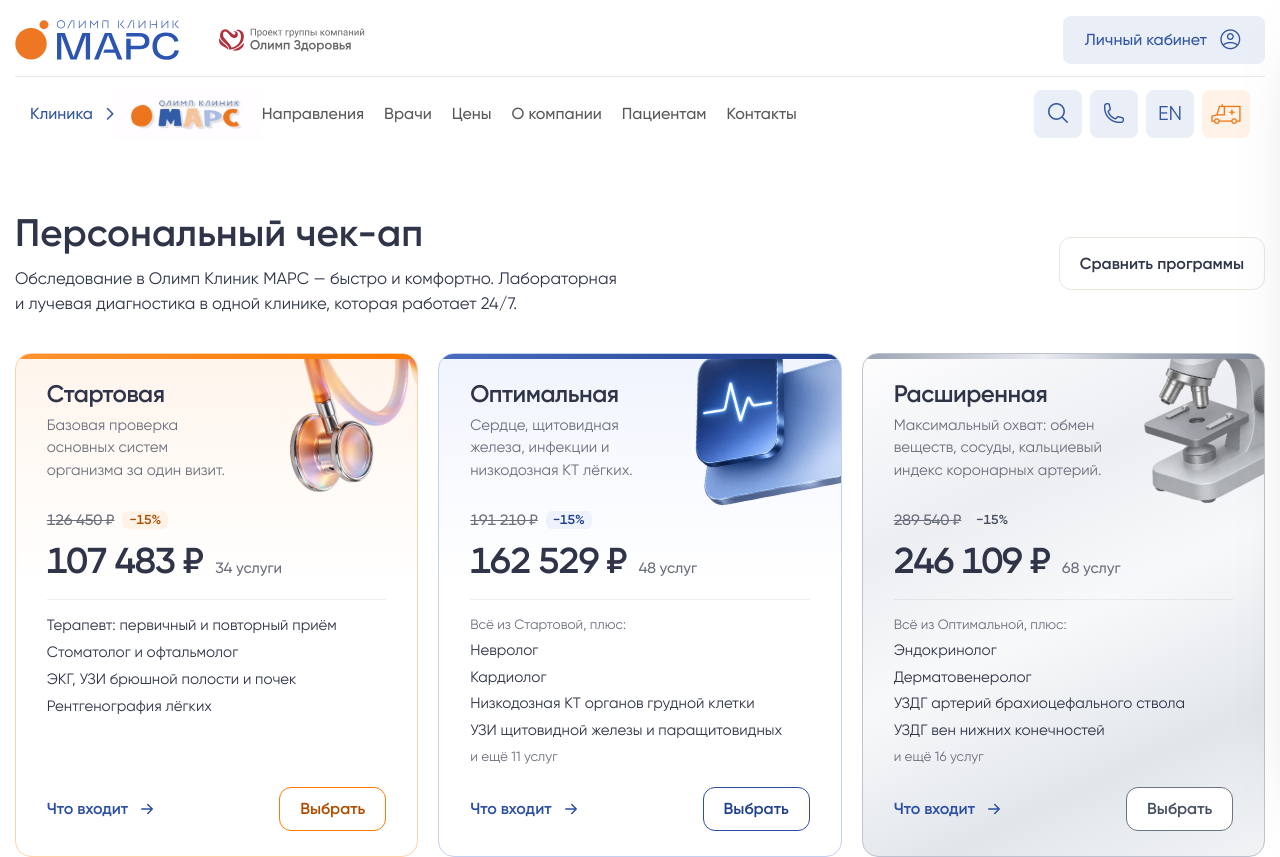
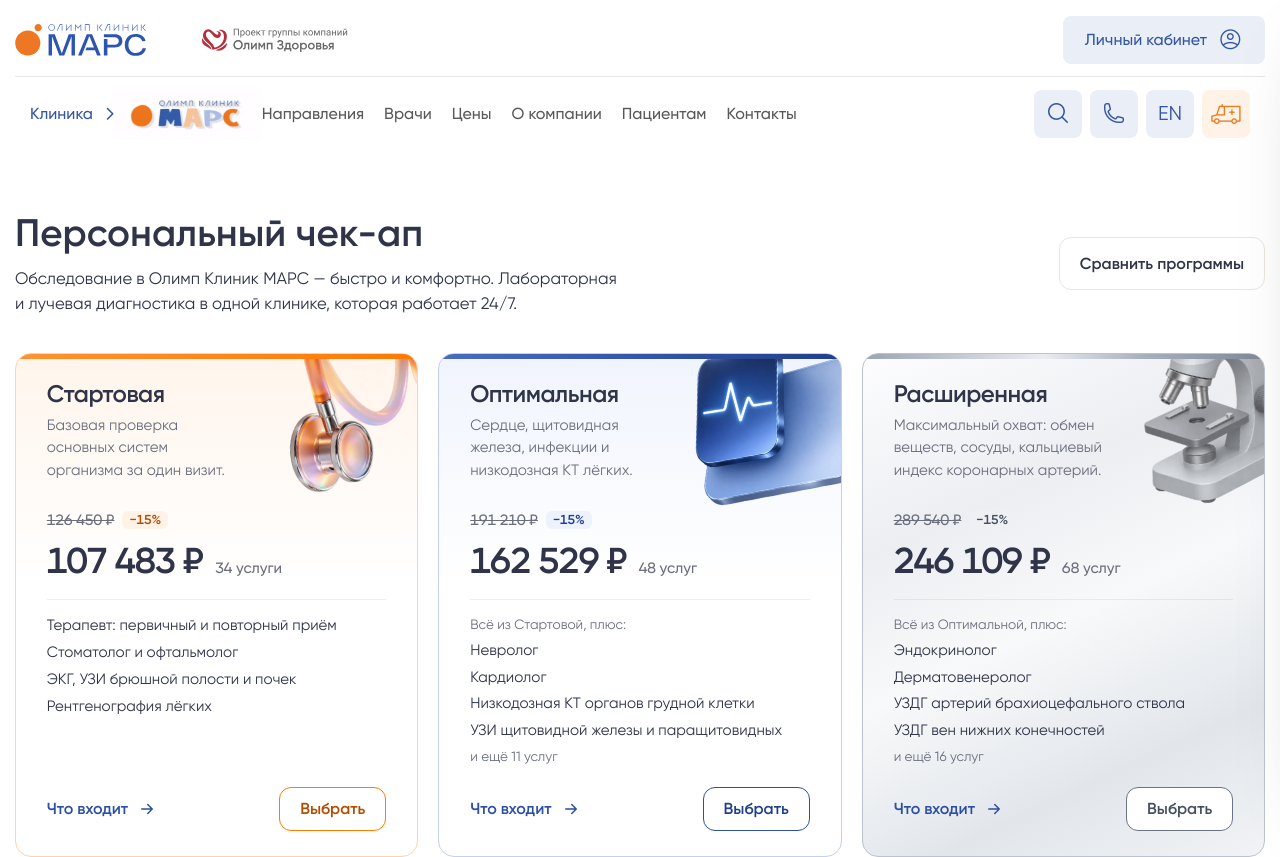
Before and after one commit to IvanMayorov/mars-clinic-checkup, a plain HTML site: page v5.html in a window 1280 px wide. Shown: the top 857 px of the page. Drawn offline with Linux system fonts and the light colour scheme.

Commit message:
v5: логотип в шапке меньше, больше воздуха

```diff
--- a/v5.html
+++ b/v5.html
@@ -731,12 +731,12 @@ body.s1 #phead p{margin:0;max-width:48em;font-size:clamp(16px,1.3vw,20px);color:
 @media(max-width:767px){.checkup-contact-links{width:100%}.checkup-phone{flex-basis:100%}}
 
 /* шапка: логотип МАРС из брендбука + Олимп Здоровье */
-.ss .b-header .header__top .links-wrapper{column-gap:40px}
+.ss .b-header .header__top .links-wrapper{column-gap:56px}
 .ss .b-header .header__top .logo-link{flex:none;width:auto;min-width:0;margin-right:0}
-.ss .b-header .header__top .logo-link .mars-brand-logo{display:block;width:auto;height:40px;min-width:0;max-width:none}
+.ss .b-header .header__top .logo-link .mars-brand-logo{display:block;width:auto;height:32px;min-width:0;max-width:none;margin:4px 0}
 .ss .b-header .header__top .add-link{margin-right:0}
-@media (max-width:639px){.ss .b-header .header__top .links-wrapper{column-gap:24px}.ss .b-header .header__top .logo-link .mars-brand-logo{height:32px}.ss .b-header .header__top .add-link{width:120px;height:20px}}
-@media (max-width:480px){.ss .b-header .header__top .links-wrapper{column-gap:16px}.ss .b-header .header__top .logo-link{width:auto}.ss .b-header .header__top .logo-link .mars-brand-logo{height:28px}.ss .b-header .header__top .add-link{width:104px;height:18px}}
+@media (max-width:639px){.ss .b-header .header__top .links-wrapper{column-gap:32px}.ss .b-header .header__top .logo-link .mars-brand-logo{height:28px}.ss .b-header .header__top .add-link{width:120px;height:20px}}
+@media (max-width:480px){.ss .b-header .header__top .links-wrapper{column-gap:20px}.ss .b-header .header__top .logo-link{width:auto}.ss .b-header .header__top .logo-link .mars-brand-logo{height:24px}.ss .b-header .header__top .add-link{width:104px;height:18px}}
 
 </style>
 </head>
```
